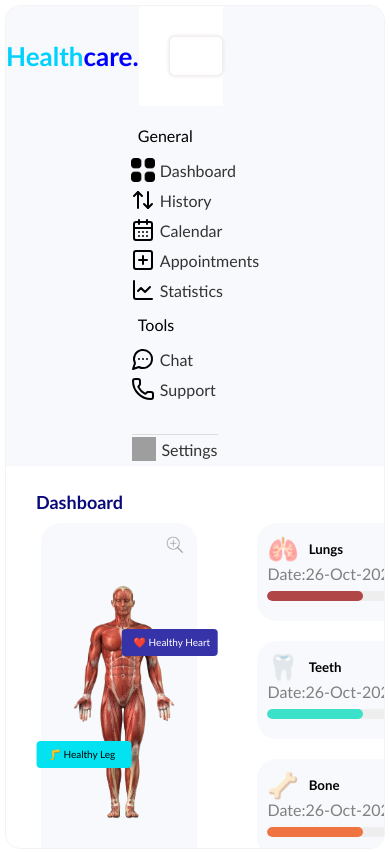
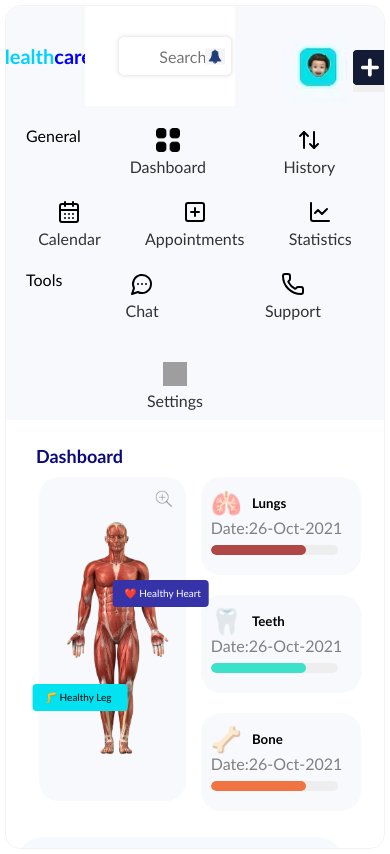
Before and after one commit to sugam-eng/fitper_project, a React (Vite) app in the folder healthcare_dashboard/: page / in a window 390 px wide. Built offline with nearby package versions, Linux system fonts and the light colour scheme; grey boxes are pictures that could not be loaded.

Commit message:
made website responsive

```diff
--- a/healthcare_dashboard/src/App.css
+++ b/healthcare_dashboard/src/App.css
@@ -9,17 +9,14 @@
 .calendar-upcoming-container {
     display: flex;
     flex-direction: column;
-
     width: 48%;
     background-color: #f7f9fc;
 }
 
 .root-container {
     display: flex;
-
     width: 100%;
     border-radius: 20px;
-
 }
 
 .sidebar-container {
@@ -28,7 +25,6 @@
 }
 
 .app-container {
-
     max-height: 100vh;
     overflow-y: auto;
     margin: 10px;
@@ -37,7 +33,7 @@
     box-shadow: 1px 1px 5px rgba(0, 0, 0, 0.389);
 }
 
-@media screen and (max-width: 600px) {
+@media screen and (max-width: 1305px) {
     .root-container {
         flex-wrap: wrap;
         flex-direction: column;
@@ -45,12 +41,9 @@
 
     .sidebar-container {
         width: 100%;
-        order: 1;
+      height: auto;
         display: flex;
-
         justify-content: center;
-        height: 360px;
-        flex-wrap: wrap;
     }
 
     .dashboard-activity-container {
--- a/healthcare_dashboard/src/components/CalendarView.css
+++ b/healthcare_dashboard/src/components/CalendarView.css
@@ -1,17 +1,13 @@
 .calender {
-
   border: 5px solid black;
-
 }
 
 .dentistcard {
-
   background: #3734a9;
   color: white;
   border-radius: 25px;
   padding: 20px 35px;
   margin-left: 40px;
-
 }
 
 .appointmentcard {
@@ -19,22 +15,12 @@
   background: #dce2f9;
   padding: 20px 35px;
   border-radius: 25px;
-
 }
 
 .cards {
   display: flex;
-  /* align-items: center; */
   gap: 25px;
   margin-top: 25px;
-
-}
-
-.calendar-container {
-  background-color: #f8f9fd;
-  border-radius: 16px;
-  padding: 20px;
-  font-family: 'Poppins', sans-serif;
 }
 
 .calendar-header {
--- a/healthcare_dashboard/src/components/DashboardMainContent/AnatomySection.css
+++ b/healthcare_dashboard/src/components/DashboardMainContent/AnatomySection.css
@@ -1,22 +1,27 @@
 .anatomysection {
   display: flex;
   justify-content: center;
-  /* horizontal center */
   align-items: center;
-  /* vertical center */
   height: 350px;
-  /* required for vertical centering */
   background-color: #f7f9fc;
   width: 250px;
-  margin-left: 25px;
+
   border-radius: 20px;
   position: relative;
-  padding-top: 10px;
-  margin-top: 10px;
-  padding-left: 20px;
-  padding-right: 20px;
+  padding: 10px 20px;
+  box-sizing: border-box;
+  position: relative;
+}
 
+@media (max-width: 900px) {
+  .anatomysection {
+    height: auto;
+    flex-direction: column;
+    padding: 15px;
+    margin: 10px;
 }
+}
+
 
 .overlay-text {
   position: absolute;
@@ -27,7 +32,6 @@
   color: white;
   background-color: blue;
   padding: 5px 12px 5px 8px;
-  /* More right padding */
   border-radius: 4px;
   margin-top: 64px;
   margin-left: 10px;
--- a/healthcare_dashboard/src/components/DashboardMainContent/DashboardOverview.css
+++ b/healthcare_dashboard/src/components/DashboardMainContent/DashboardOverview.css
@@ -6,16 +6,20 @@
 
 .dashboardoverview {
    display: flex;
-   flex-direction: row;
-   /* This puts children side by side */
    gap: 60px;
-   /* Optional spacing between them */
+   width: 90%;
 }
 
+@media (max-width: 1308px) {
+ .dashboardoverview {
+   gap: 5px;
+   margin: 0 auto;
+   justify-content: center;
+}
+}
 .dashboard {
    color: rgb(10, 10, 123);
    margin-left: 20px;
-   /* margin-top: 10px; */
 }
 
 .upper {
--- a/healthcare_dashboard/src/components/DashboardMainContent/UpcomingSchedule.css
+++ b/healthcare_dashboard/src/components/DashboardMainContent/UpcomingSchedule.css
@@ -9,10 +9,7 @@ margin-bottom: 20px;
 .lastschedule{
     display: flex;
 }
-/* .upcomingschedule{
-   color: white;
 
-} */
 .section-title{
 margin:13px 0px 10px 40px;
 color: rgb(18, 18, 91);
--- a/healthcare_dashboard/src/components/DashboardMainContent/UpcomingSchedule.jsx
+++ b/healthcare_dashboard/src/components/DashboardMainContent/UpcomingSchedule.jsx
@@ -24,9 +24,6 @@ function UpcomingSchedule() {
 
     </div>
 
-
-
-
   )
 }
 
--- a/healthcare_dashboard/src/components/Header.css
+++ b/healthcare_dashboard/src/components/Header.css
@@ -13,11 +13,18 @@
   justify-content: center;
   height: 100%;
 }
+@media (max-width:568px){
+  .name h1{
+    font-size: 20px;
+    padding: 10px;
+  }
+}
 
 .search_bar {
   background: white;
-  width: 800px;
+  width: 50%;
   position: relative;
+
 }
 
 .search {
@@ -35,15 +42,14 @@
 .name {
   font-size: small;
   background: #f7f9fc;
-  width: 376px;
+  width: 21%;
+
 }
 
 .avatar {
   background: #f7f9fc;
-  width: 785px;
+  width: 50%;
   display: flex;
-
-  /* margin-right: 50px; */
 
 }
 
@@ -54,13 +60,13 @@
   /* space between avatar and button */
   justify-content: flex-end;
   margin-top: 30px;
-  margin-left: 300px;
+  margin-left: 35%;
 }
 
 .search_icon {
   position: absolute;
-  left: 500px;
-  top: 50%;
+  left: 80%;
+  top: 52%;
   transform: translateY(-50%);
   pointer-events: none;
 }
--- a/healthcare_dashboard/src/components/Sidebar.css
+++ b/healthcare_dashboard/src/components/Sidebar.css
@@ -1,10 +1,8 @@
 .sidebar {
   display: flex;
   flex-direction: column;
-  width: 287px;
   background: #f7f9fc;
   align-items: center;
-
 }
 
 .sidebar-link {
@@ -25,40 +23,18 @@
 
 .sidebar-bottom {
   padding-top: 80px;
-  border-top: 1px solid #ddd;
   margin-right: 40px;
 }
 
 @media screen and (max-width:600px) {
 
-  .sidebar-bottom {
-    margin-top: 2px;
-    padding-top: 2px;
-
-  }
-
-  .sidebar {
-    display: flex;
-
-    width: 25%;
-    background: #f7f9fc;
-    align-items: center;
-    flex-wrap: wrap;
-    height: 350px;
-
-    .list {
-      padding: 3px;
-    }
+  .list {
+    padding: 3px;
   }
 }
 
-.sidebar {
-  display: flex;
-  flex-direction: column;
-  align-items: center;
-  background: #f7f9fc;
-  width: 287px;
-}
+
+
 
 .list {
   list-style: none;
@@ -73,3 +49,51 @@
   text-decoration: none;
   color: #333;
 }
+
+.sidebar ul {
+  display: flex;
+  flex-direction: column;
+  /* default vertical layout */
+  padding: 0;
+  margin: 0;
+  list-style: none;
+}
+
+/* Responsive behavior for smaller screens */
+@media (max-width: 1305px) {
+  .sidebar ul {
+    flex-direction: row;
+    /* switch to horizontal layout */
+    flex-wrap: wrap;
+    /* allow wrapping to next line */
+    gap: 0px;
+    /* spacing between wrapped items */
+    justify-content: center;
+  }
+
+  .sidebar li {
+    flex: 1 1 auto;
+    /* allow items to shrink and grow */
+    min-width: 100px;
+    /* optional: maintain readable width */
+    text-align: center;
+  }
+
+  .sidebar-link {
+    display: flex;
+    flex-direction: column;
+    align-items: center;
+    gap: 5px;
+  }
+
+  .sidebar-bottom {
+    margin-top: 0px;
+    padding-top: 0px;
+
+  }
+}
+
+.sidebar-bottom {
+  margin-top: 30px;
+  margin-left: 0 auto;
+}
--- a/healthcare_dashboard/src/components/Sidebar.jsx
+++ b/healthcare_dashboard/src/components/Sidebar.jsx
@@ -38,7 +38,7 @@ const Sidebar = () => {
         })}
       </ul>
 
-      <div className="sidebar-bottom" style={{ marginTop: '30px' }}>
+      <div className="sidebar-bottom">
         {sidebarLinks
           .filter((link) => link.name === 'Settings')
           .map((link, idx) => (
```
Also changed, not shown: 12 other files (tests, documents, lock files or other folders).
